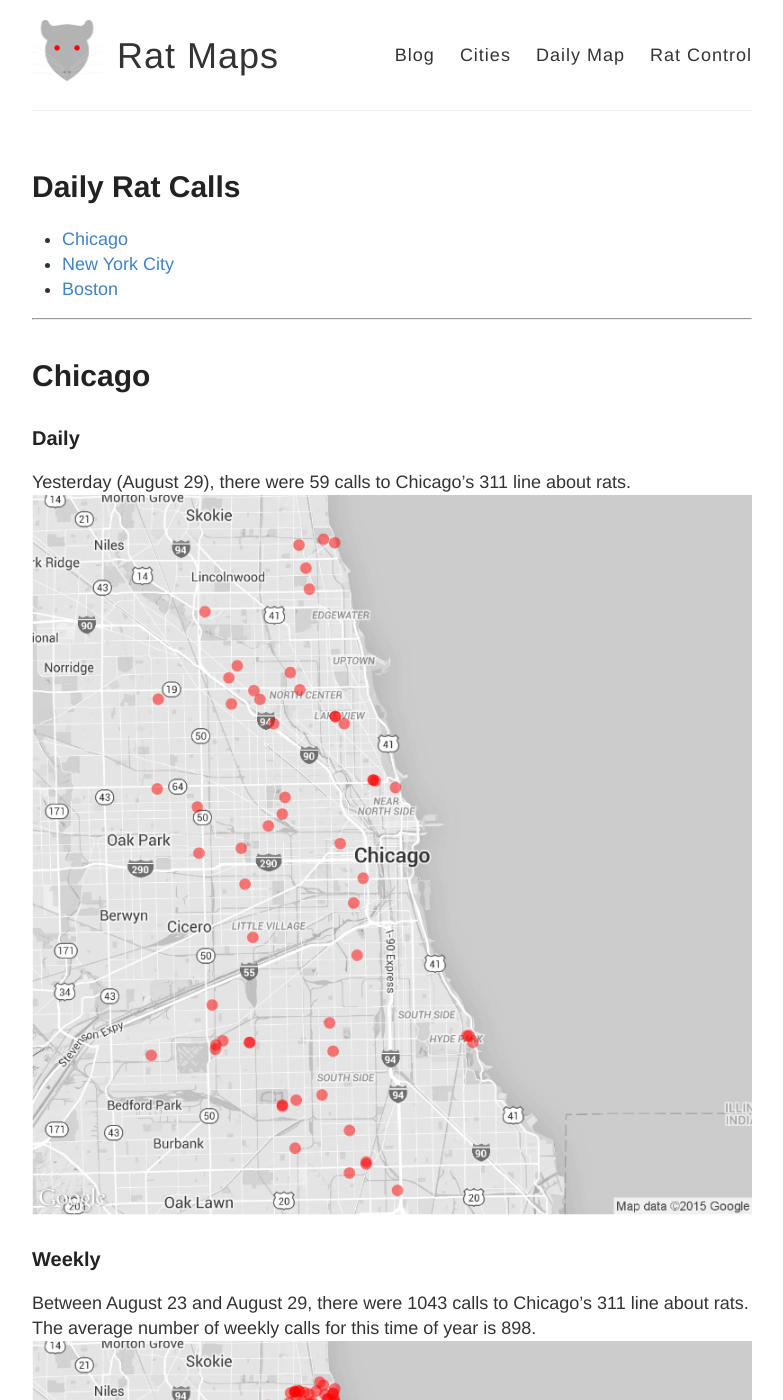
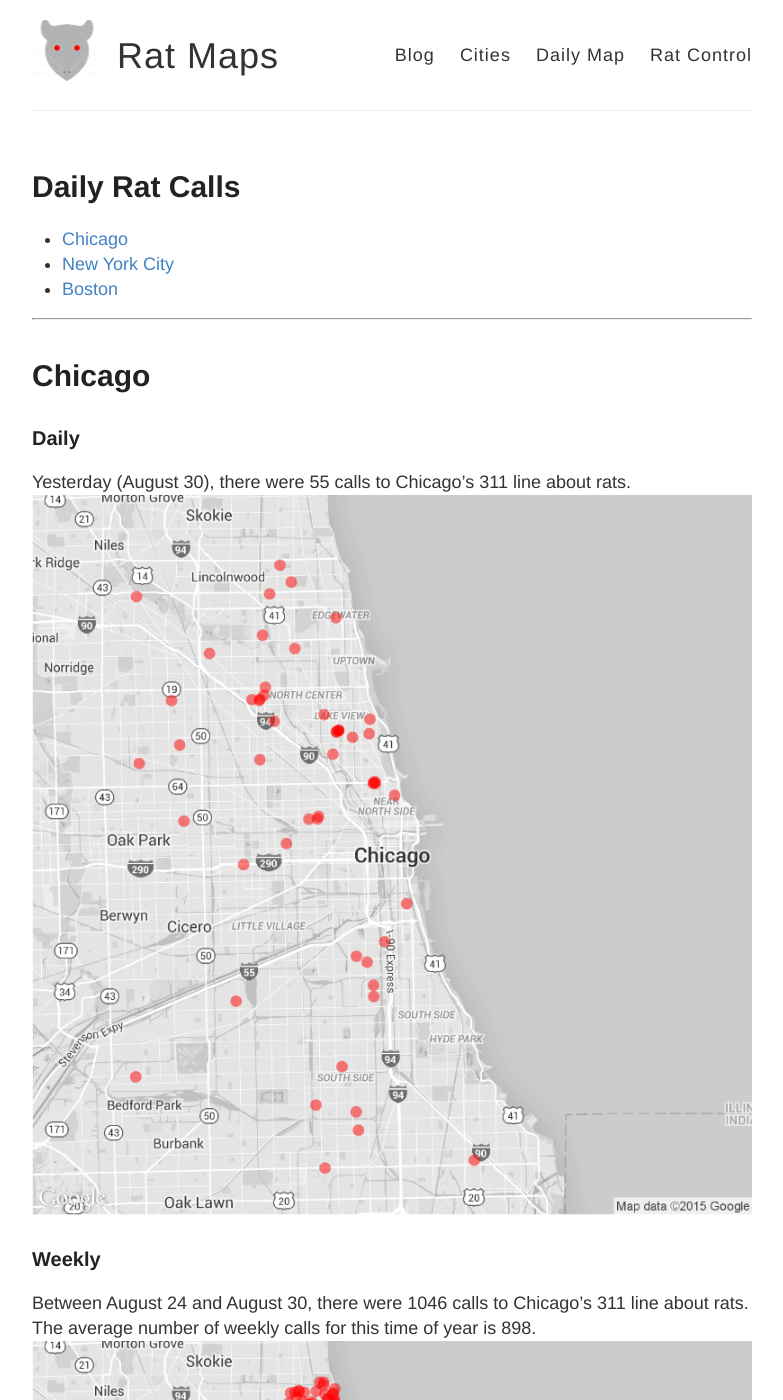
Before and after one commit to DanielHadley/ratmaps, a Jekyll site: the page built from daily.md, in a window 1280 px wide and 1400 px high. Shown: the whole window, without its empty margins (248-1031 px from the left). Built offline with Jekyll 4.4.1, drawn with Linux system fonts in a browser that asks for light colours; comment, search, counter and statistics services are not loaded; some of the changed text lies outside the part shown.

Commit message:
Daily Maps

```diff
--- a/daily.md
+++ b/daily.md
@@ -15,22 +15,22 @@
 
 ### Daily
 
-Yesterday (August 29), there were 59 calls to Chicago's 311 line about rats.
+Yesterday (August 30), there were 55 calls to Chicago's 311 line about rats.
 ![Chicago rat calls to 311 weekly map]({{ site.cityimages }}/daily/Chicago_Rat_Map_Daily.png)
 
 ### Weekly
-Between August 23 and August 29, there were 1043 calls to Chicago's 311 line about rats. The average number of weekly calls for this time of year is 898.
+Between August 24 and August 30, there were 1046 calls to Chicago's 311 line about rats. The average number of weekly calls for this time of year is 898.
 ![Chicago rat calls to 311 weekly map]({{ site.cityimages }}/daily/Chicago_Rat_Map_Weekly.png)
 ***
 # New York City <a id="nyc"><a>
 
 ### Daily
 
-Yesterday (August 29), there were 0 calls to New York City's 311 line about rats.
+Yesterday (August 30), there were 0 calls to New York City's 311 line about rats.
 ![NYC rat calls to 311 weekly map]({{ site.cityimages }}/daily/NYC_Rat_Map_Daily.png)
 
 ### Weekly
-Between August 23 and August 29, there were 0 calls to New York City's 311 line about rats. The average number of weekly calls for this time of year is 264.
+Between August 24 and August 30, there were 0 calls to New York City's 311 line about rats. The average number of weekly calls for this time of year is 264.
 ![NYC rat calls to 311 weekly map]({{ site.cityimages }}/daily/NYC_Rat_Map_Weekly.png)
 
 Each red dot represents one call about a rat seen in that location. The dots are transparent, so multiple calls from one location will be seen as a solid dot. The usual caveats apply: more calls do not necessarily mean that there are more rats in that location than other parts of the city. A cluster of dots could indicate that one resident is unusually vocal about rodents in his or her neighborhood. Also, more densely populated neighborhoods tend to make more calls to 311.
```
Also changed, not shown: images/pages/daily/Chicago_Rat_Map_Daily.png, images/pages/daily/Chicago_Rat_Map_Weekly.png, images/pages/daily/NYC_Rat_Map_Daily.png, images/pages/daily/NYC_Rat_Map_Weekly.png.
